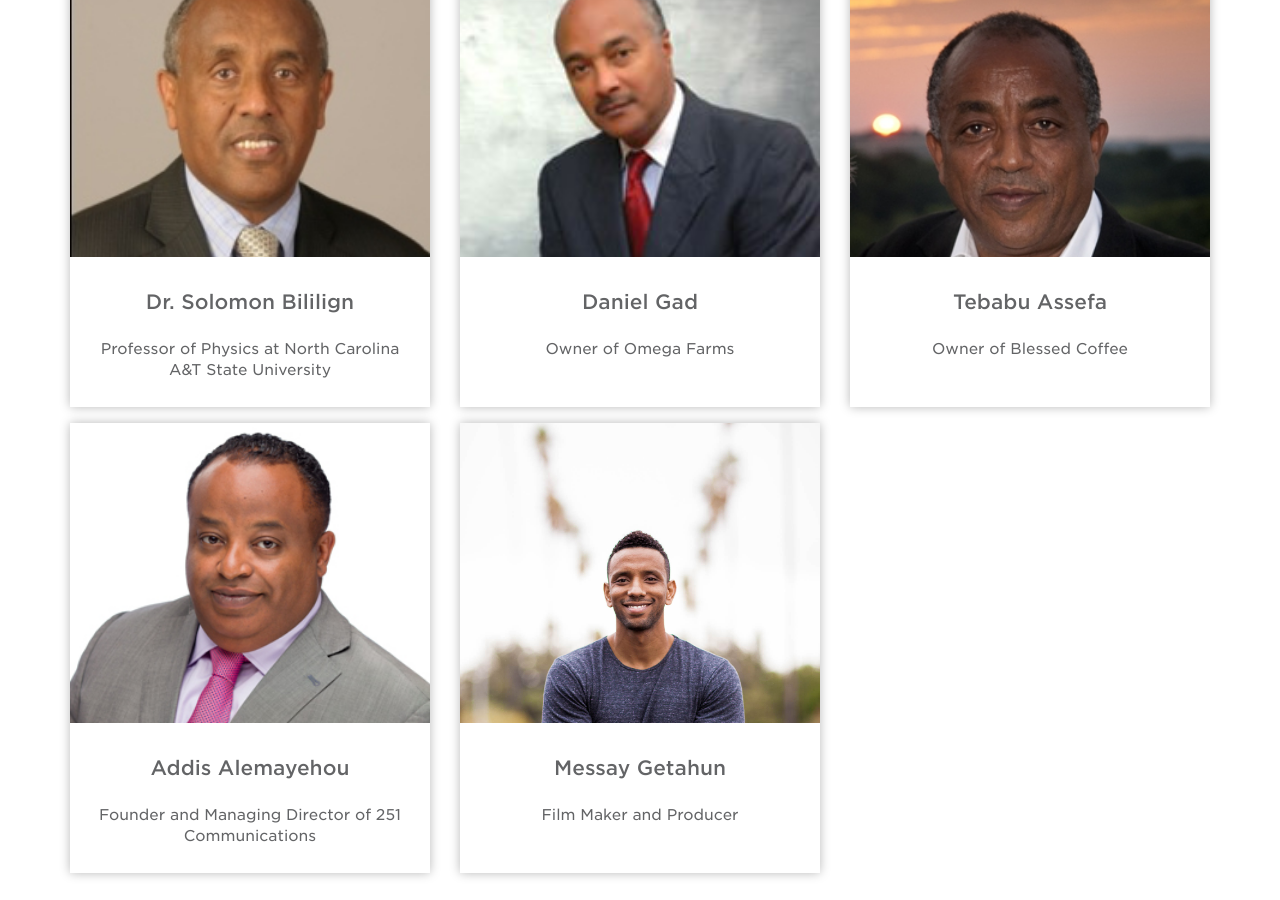
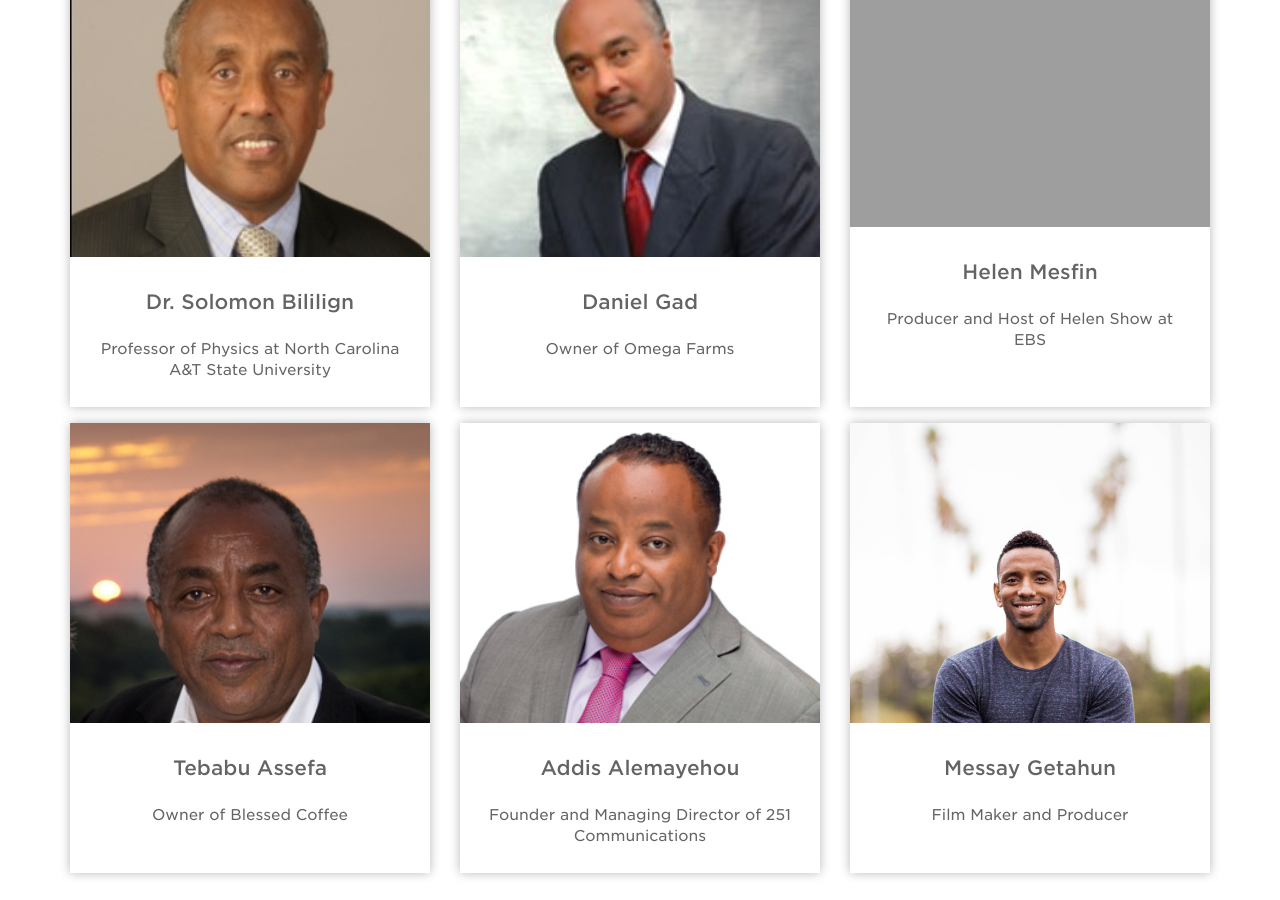
Before and after one commit to YEPNetwork/yepnetwork.github.io, a Jekyll site: the page built from _pages/speakers.html, in a window 1280 px wide and 900 px high, scrolled down 2282 px. Built offline with Jekyll 4.4.1, drawn with Linux system fonts in a browser that asks for light colours; nearby versions of some CDN libraries.

Commit message:
Update speakers.yml

```diff
--- a/_data/speakers.yml
+++ b/_data/speakers.yml
@@ -40,6 +40,9 @@
 - name: Daniel Gad
   position: Owner of Omega Farms
   image: daniel-gad.jpg
+- name: Helen Mesfin
+  position: Producer and Host of Helen Show at EBS
+  image: helen-mesfin.jpg
 - name: Tebabu Assefa
   position: Owner of Blessed Coffee
   image: tebabu-assefa.jpg
```
